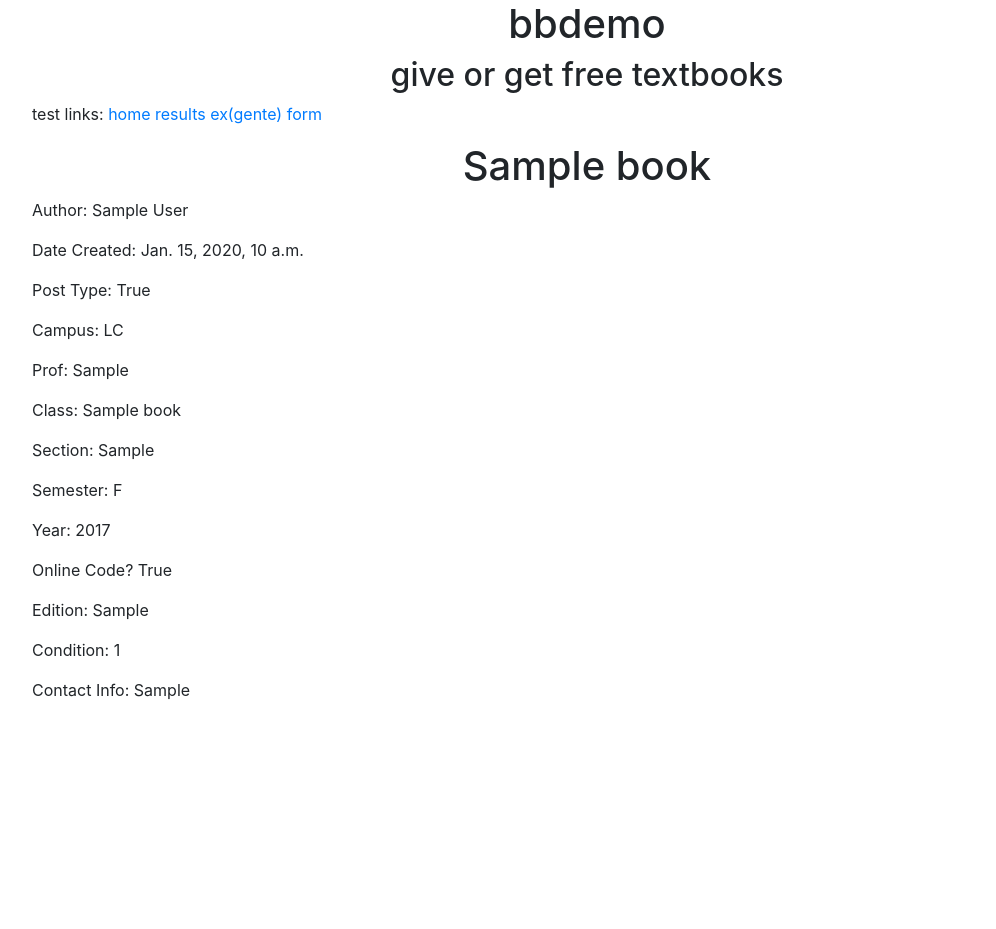
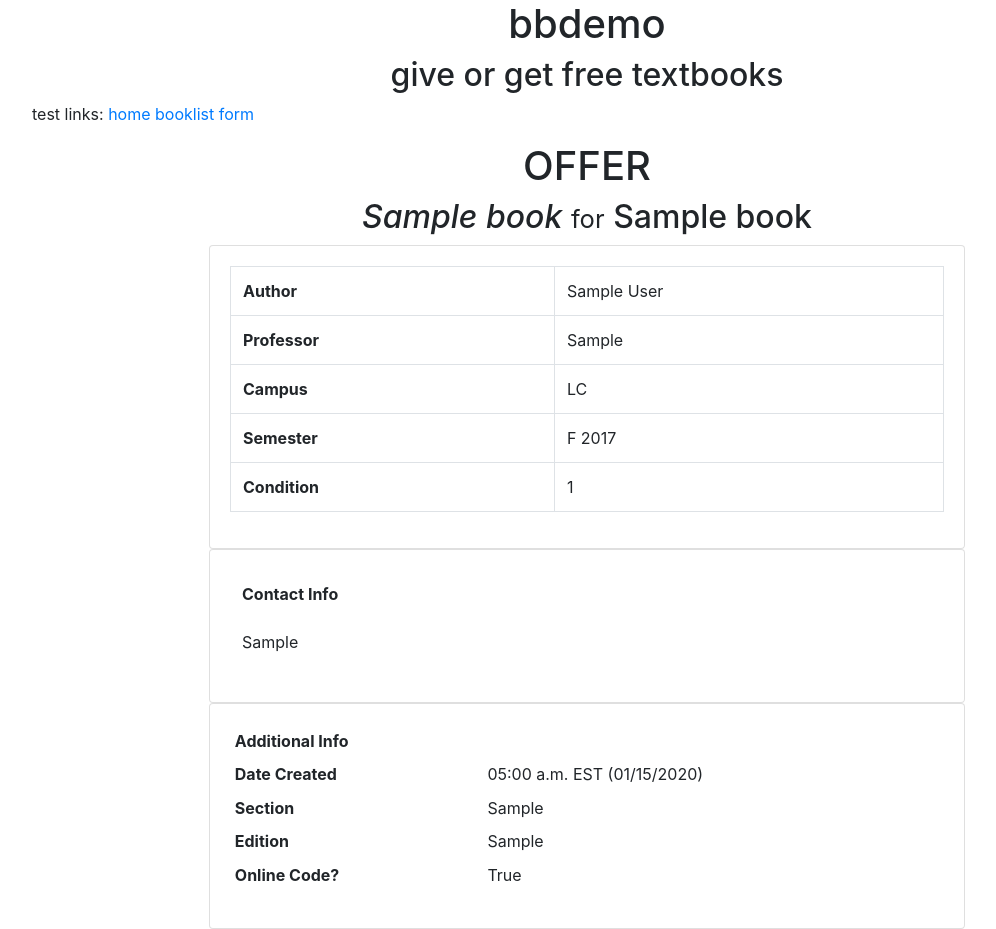
Before and after one commit to idkwhojamesis/brokebook_web, a Django app: page /books/detail/1 in a window 1280 px wide. Shown: the whole page, without its empty margins (53-1049 px from the left). Before the commit the page ends 700 px from the top, so only its background shows below. Run offline with Django 3.2, Linux system fonts and the light colour scheme; tables that the repository leaves empty hold one stand-in row (values such as "Sample post"); some libraries are stand-ins or nearby versions.

Commit message:
bootstrap day 2 + deleted BookList

```diff
--- a/books/forms.py
+++ b/books/forms.py
@@ -2,9 +2,9 @@ from django import forms
 
 class SearchForm(forms.Form):
     attrsList = {
-        'class':'form-control',
+        'class':"form-control",
         'placeholder':"textbook ('gente vol 2') or class ('SPAN2001')",
-        'aria-label':'search input',
-        'aria-describedby':"button-addon4"
+        'aria-label':"search input",
+        'aria-describedby':"button-addon4",
     }
     user_query = forms.CharField(label='asdf', max_length=100, widget=forms.TextInput(attrs=attrsList), required=False)
--- a/books/models.py
+++ b/books/models.py
@@ -12,7 +12,11 @@ class Book(models.Model):
         ('S', 'Spring'),
         ('U', 'Summer'),
     ]
-    # Find a way to dynamically update year list?
+    '''
+    Find a way to dynamically update year list?
+    Considering making custom YearField from python datetime.date.year
+    and setting choices to (current year)+/-2
+    '''
     YEAR_CHOICES = [
         (2017, '2017'),
         (2018, '2018'),
@@ -27,6 +31,8 @@ class Book(models.Model):
         (4, 'Bad'),
         (5, 'Unusable/Missing Parts'),
     ]
+    # Add email EmailField (adds validation)
+    # (?) Change class fields to subj(options) + class number
     date_created= models.DateTimeField(auto_now=True, editable=False)
     post_type= models.BooleanField('Offer(T)/Ask(F)')
     book_title= models.CharField(max_length=150)
--- a/books/static/books/style.css
+++ b/books/static/books/style.css
@@ -1,11 +1,3 @@
-.col-sm {
-    text-align: center
-  }
-
-  h1 {
-    text-align: center
-  }
-
-  h2 {
-    text-align: center
-  }
+.site_head {
+    text-align: center;
+}
--- a/books/templates/books/book_base.html
+++ b/books/templates/books/book_base.html
@@ -12,12 +12,12 @@
   <body>
     <script src="{{ scriptJS }}"></script>
     <div class="container")>
-      <h1>{% block headline %}bbdemo{% endblock %}</h1>
-      <h2>give or get free textbooks</h2>
+      <h1 class="site_head">{% block headline %}bbdemo{% endblock %}</h1>
+      <h2 class="site_head">give or get free textbooks</h2>
       <p>
         test links:
         <a href="{% url 'books:index' %}">home</a>
-        <a href="{% url 'books:search' 'gente' %}">results ex(gente)</a>
+        <a href="{% url 'books:search' 'ALLBOOKS' %}">booklist</a>
         <a href="{% url 'books:form' %}">form</a>
       </p>
     </div>
--- a/books/templates/books/book_detail.html
+++ b/books/templates/books/book_detail.html
@@ -1,18 +1,38 @@
 {% extends "books/book_base.html" %}
 
 {% block content %}
-<h1>{{object.book_title}}</h1>
-<p>Author: {{object.book_author}}</p>
-<p>Date Created: {{object.date_created}}</p>
-<p>Post Type: {{object.post_type}}</p>
-<p>Campus: {{object.campus}}</p>
-<p>Prof: {{object.professor}}</p>
-<p>Class: {{object.class_subject}}</p>
-<p>Section: {{object.class_section}}</p>
-<p>Semester: {{object.semester}}</p>
-<p>Year: {{object.year}}</p>
-<p>Online Code? {{object.online_code}}</p>
-<p>Edition: {{object.edition}}</p>
-<p>Condition: {{object.condition}}</p>
-<p>Contact Info: {{object.contact_info}}</p>
+{% load tz %}{% timezone "EST" %}
+<h1 class="site_head">{% if object.post_type == True %} OFFER</th>{% else %} WANTED</th>{% endif %}</h1>
+<h2 class="site_head"><i>{{object.book_title}}</i> <small>for</small> {{object.class_subject}}</h2>
+<div class="container">
+    <div class="card card-body" style="margin: auto; width: 70%;">
+    <table class="table table-bordered">
+        <tr><th scope="row">Author</th><td>{{object.book_author}}</td></tr>
+        <tr><th scope="row">Professor</th><td>{{object.professor}}</td></tr>
+        <tr><th scope="row">Campus</th><td>{{object.campus}}</td></tr>
+        <tr><th scope="row">Semester</th><td>{{object.semester}} {{object.year}}</td></tr>
+        <tr><th scope="row">Condition</th><td>{{object.condition}}</td></tr>
+    </table>
+    </div>
+</div>
+<div class="container">
+    <div class="card card-body" style="margin: auto; width: 70%;">
+        <table class="table table-borderless">
+            <tr><th>Contact Info</th></tr>
+            <tr><td>{{object.contact_info}}</td></tr>
+        </table>
+    </div>
+</div>
+<div class="container">
+    <div class="card card-body" style="margin: auto; width: 70%;">
+        <table class="table table-borderless table-sm">
+            <tr><th>Additional Info</th></tr>
+            <tr><th scope="row">Date Created</th><td>{{object.date_created|date:'h:i a e (m/d/Y)'}}</td></tr>
+            <tr><th scope="row">Section</th><td>{{object.class_section}}</td></tr>
+            <tr><th scope="row">Edition</th><td>{{object.edition}}</td></tr>
+            <tr><th scope="row">Online Code?</th><td>{{object.online_code}}</td></tr>
+        </table>
+    </div>
+</div>
+{% endtimezone %}
 {% endblock %}
--- a/books/urls.py
+++ b/books/urls.py
@@ -1,12 +1,11 @@
 from django.urls import path
 from . import views
-from books.views import BookCreate, BookDetail, BookList, BookSearch
+from books.views import BookCreate, BookDetail, BookSearch
 
 app_name = 'books'
 urlpatterns = [
     path('books/', views.index, name='index'),
     path('books/form', BookCreate.as_view(), name='form'),
     path('books/detail/<int:pk>', BookDetail.as_view(), name='detail'),
-    path('books/list', BookList.as_view(), name='list'),
     path('books/search/q=<str:query>/', BookSearch.as_view(),name='search')
 ]
--- a/books/views.py
+++ b/books/views.py
@@ -43,11 +43,6 @@ class BookDetail(DetailView):
     template_name='books/book_detail.html'
     model = Book
 
-class BookList(ListView):
-    template_name='books/book_results.html'
-    model = Book
-    paginate_by = 5
-
 class BookCreate(CreateView):
     #template_name='books/book_form.html'
     template_name='books/book_form.html'
```
Also changed, not shown: books/templates/books/book_results.html (+5 -2 lines), books/templates/books/book_home.html (line endings or trailing spaces).
